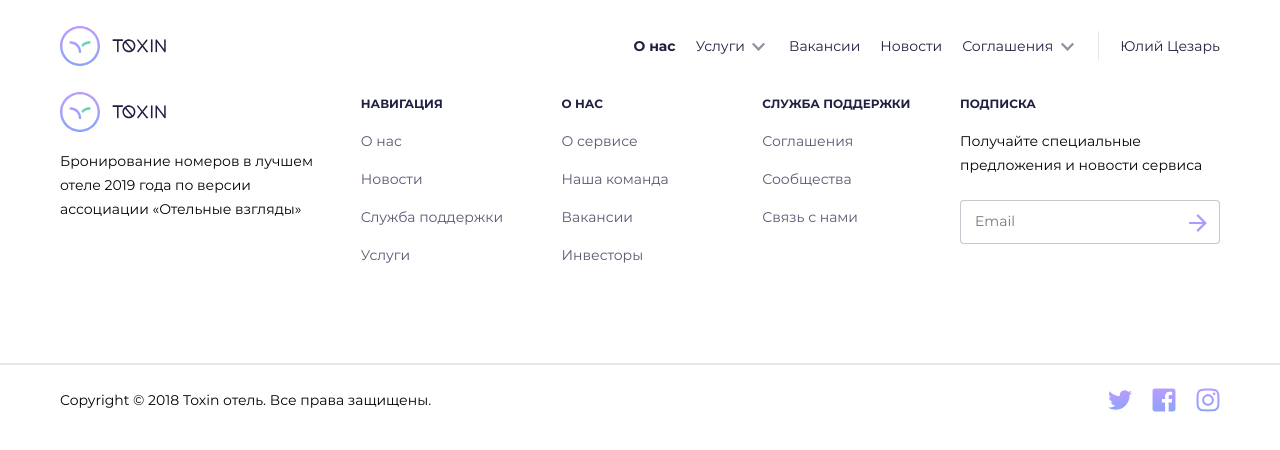
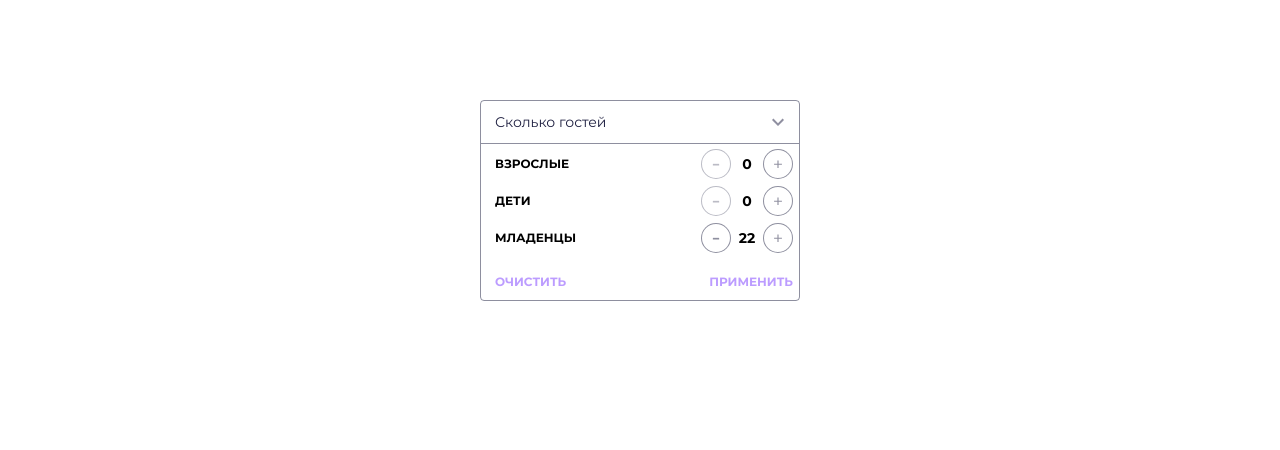
Before and after one commit to LunaMoon05/MetaLamp-layout, a website built with webpack: page src/index.pug in a window 1280 px wide. Built offline with nearby package versions, Linux system fonts and the light colour scheme.

Commit message:
сверстано выпадающее меню

```diff
--- a/src/index.pug
+++ b/src/index.pug
@@ -6,5 +6,5 @@ html(lang="ru")
     meta(name="viewport", content="width=device-width, initial-scale=1.0")
     title MetaLamp-Верстка
   body
-    include ./ui-kit/header/header.pug
-    include ./ui-kit/footer/footer.pug
+
+  include ui-kit/fields/fieldDropdown/fieldDropdown
--- a/src/js/index.js
+++ b/src/js/index.js
@@ -5,4 +5,5 @@ import '../scss/index.scss'
 import '../ui-kit/header/header'
 import '../ui-kit/footer/footer'
 import '../ui-kit/button/button'
-import '../ui-kit/field/field'
+import '../ui-kit/fields/fieldText/fieldText'
+import '../ui-kit/fields/fieldDropdown/fieldDropdown'
--- a/src/ui-kit/field/field.js
+++ /dev/null
@@ -1 +0,0 @@
-import './field.scss'
--- /dev/null
+++ b/src/ui-kit/fields/fieldDropdown/fieldDropdown.js
@@ -0,0 +1 @@
+import './fieldDropdown.scss'
--- /dev/null
+++ b/src/ui-kit/fields/fieldDropdown/fieldDropdown.pug
@@ -0,0 +1,27 @@
+.dropdown
+  .dropdown__header
+    button.dropdown__title Сколько гостей
+  .dropdown__menu
+    .dropdown__wrapper
+      ul.dropdown__list
+        li.dropdown__item
+          span.dropdown__item-title Взрослые
+          .dropdown__counter
+            button.dropdown__counter-btn.dropdown__counter-btn_disabled.dropdown__counter-minus
+            span.dropdown__counter-value 0
+            button.dropdown__counter-btn.dropdown__counter-plus
+        li.dropdown__item
+          span.dropdown__item-title Дети
+          .dropdown__counter
+            button.dropdown__counter-btn.dropdown__counter-btn_disabled.dropdown__counter-minus
+            span.dropdown__counter-value 0
+            button.dropdown__counter-btn.dropdown__counter-plus
+        li.dropdown__item
+          span.dropdown__item-title Младенцы
+          .dropdown__counter
+            button.dropdown__counter-btn.dropdown__counter-minus
+            span.dropdown__counter-value 22
+            button.dropdown__counter-btn.dropdown__counter-plus
+      .dropdown__widgets
+        button.dropdown__btn Очистить
+        button.dropdown__btn Применить
--- /dev/null
+++ b/src/ui-kit/fields/fieldDropdown/fieldDropdown.scss
@@ -0,0 +1,86 @@
+@import '../../../scss/vars.scss';
+
+.dropdown {
+  width: 100%;
+  max-width: 320px;
+  margin: 100px auto;
+  border: 1px solid $dark50;
+  border-radius: 4px;
+  &__header {
+    border-bottom: 1px solid $dark50;
+  }
+  &__wrapper {
+    padding: 5px 6px 6px 14px;
+  }
+  &__title {
+    background-size: 12px;
+    background-position: calc(100% - 15px);
+    background-image: url('../../../assets/img/expand_more.svg');
+    width: 100%;
+    text-align: start;
+    color: $dark;
+    padding: 9px 14px;
+  }
+  &__item {
+    display: flex;
+    align-items: center;
+    justify-content: space-between;
+    &-title {
+      font-size: 12px;
+      font-weight: 700;
+      text-transform: uppercase;
+    }
+    &:not(:last-child) {
+      margin-bottom: 7px;
+    }
+  }
+  &__list {
+    padding-bottom: 17px;
+  }
+  &__counter {
+    width: 92px;
+    display: flex;
+    align-items: center;
+    justify-content: space-between;
+    &-btn {
+      width: 30px;
+      height: 30px;
+      background-position: center;
+      background-size: 8px;
+      border-radius: 22px;
+      border: 1px solid $dark50;
+      transition: .06s linear opacity;
+      &:hover {
+        opacity: .6;
+      }
+      &_disabled {
+        cursor: default;
+        opacity: .6;
+      }
+    }
+    &-value {
+      font-weight: 700;
+    }
+    &-minus {
+      background-image: url('../../../assets/img/minus.svg');
+    }
+    &-plus {
+      background-image: url('../../../assets/img/plus.svg');
+    }
+  }
+  &__widgets {
+    display: flex;
+    align-items: center;
+    justify-content: space-between;
+  }
+  &__btn {
+    font-weight: 700;
+    text-transform: uppercase;
+    color: $purple;
+    font-size: 12px;
+    transition: .06s linear opacity;
+    &:hover {
+      opacity: .6;
+    }
+  }
+}
--- /dev/null
+++ b/src/ui-kit/fields/fieldText/fieldText.js
@@ -0,0 +1 @@
+import './fieldText.scss'
--- a/src/ui-kit/field/field.pug
+++ b/src/ui-kit/fields/fieldText/fieldText.pug
@@ -1,4 +1,4 @@
-mixin field(type, placeholder, ...classes)
+mixin fieldText(type, placeholder, ...classes)
   .field
     input(type=`${type}` placeholder=`${placeholder}` class='' + classes.join(' ')).input
     button.field__btn
--- a/src/ui-kit/field/field.scss
+++ b/src/ui-kit/fields/fieldText/fieldText.scss
@@ -1,4 +1,4 @@
-@import '../../scss//vars.scss';
+@import '../../../scss/vars.scss';
 
 .input {
   color: $dark;
@@ -18,6 +18,6 @@
     height: 44px;
     background-size: 20px;
     background-position: center;
-    background-image: url('../../assets/img/arrow_forward.svg');
+    background-image: url('../../../assets/img/arrow_forward.svg');
   }
 }
--- a/src/ui-kit/footer/footer.pug
+++ b/src/ui-kit/footer/footer.pug
@@ -1,4 +1,4 @@
-include ../field/field.pug
+include ../fields/fieldText/fieldText.pug
 
 footer.footer
   .footer__top
@@ -42,7 +42,7 @@ footer.footer
         ul.footer__list
           li.footer__item
             p.footer__text Получайте специальные предложения и новости сервиса
-            +field('email', 'Email', 'footer__input')
+            +fieldText('email', 'Email', 'footer__input')
   .footer__bottom
     .container.footer__container.footer__bottom-container
       span.footer__copyright Copyright © 2018 Toxin отель. Все права защищены.
```
Also changed, not shown: src/assets/img/minus.svg (added), src/assets/img/plus.svg (added).
